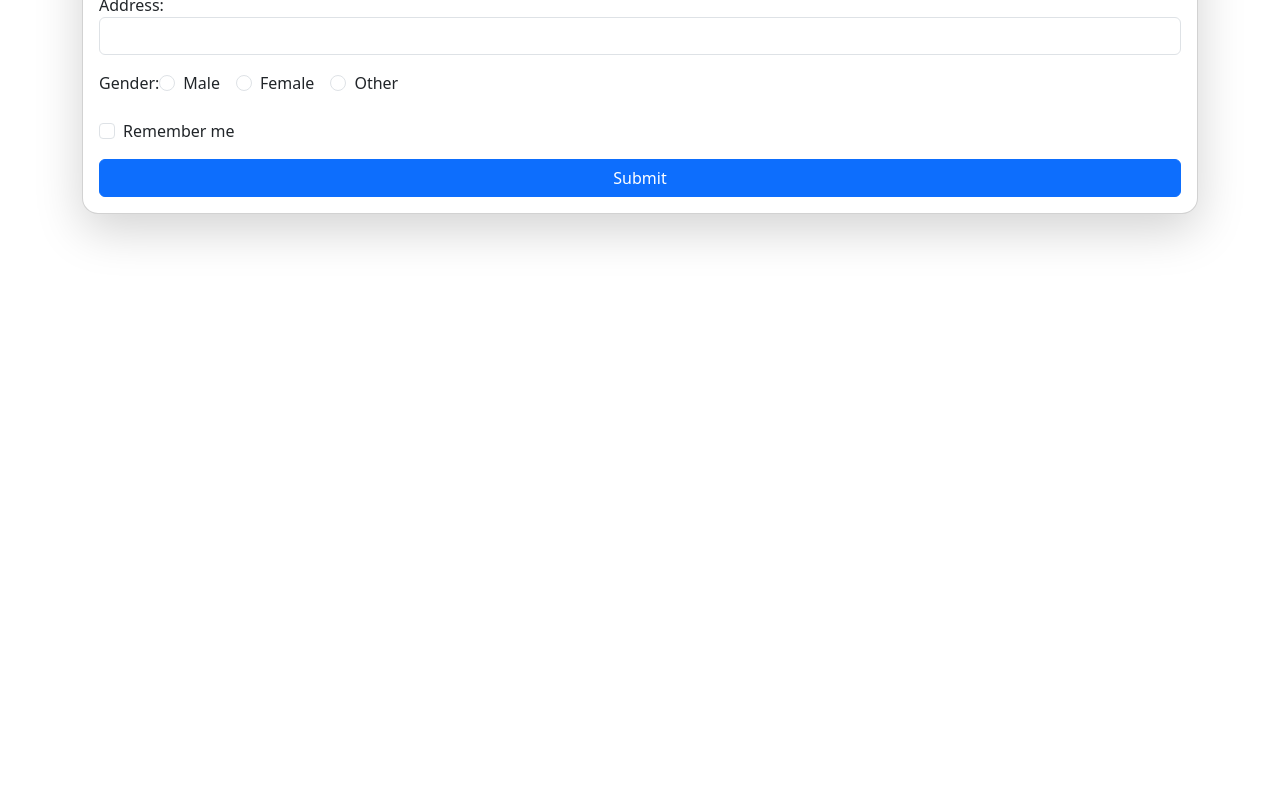
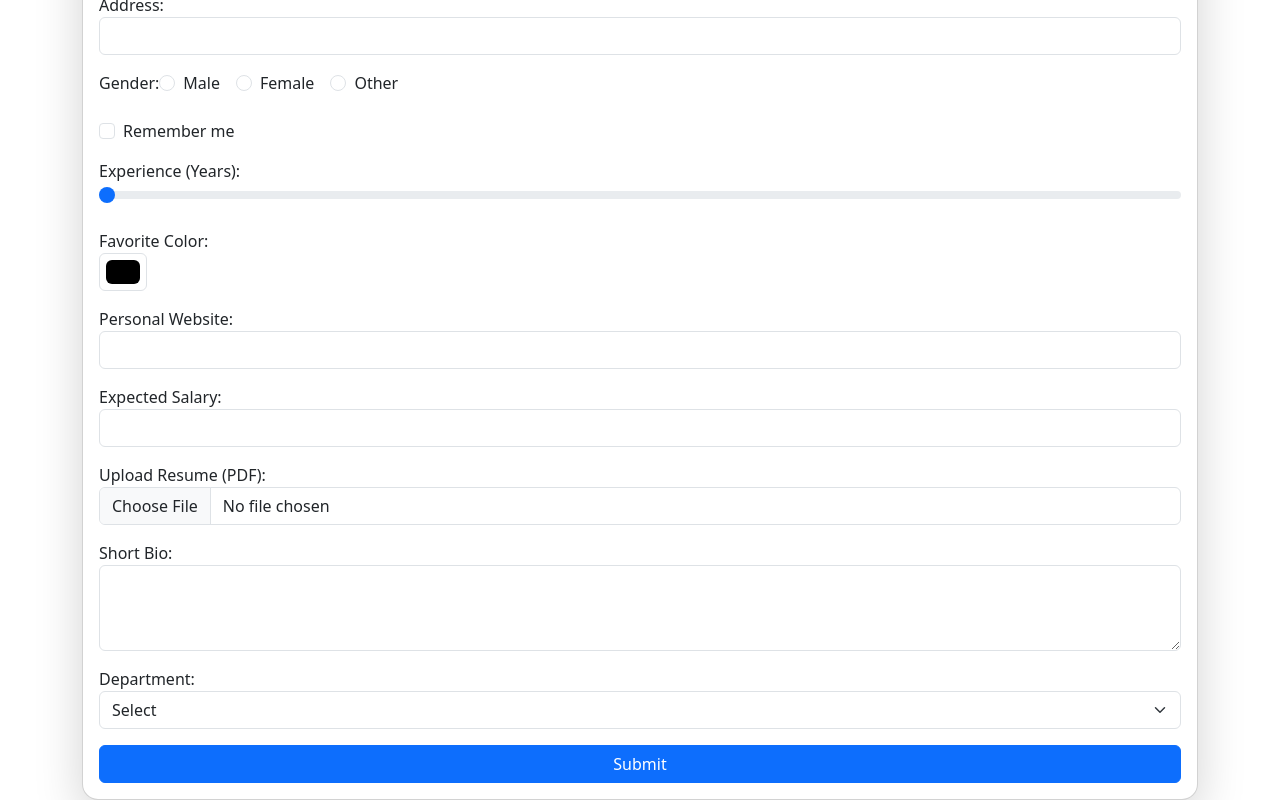
Before and after one commit to onlysaikikhere/angular-webpage, an Angular app: page / in a window 1280 px wide. Shown: the part 471-1271 px from the top of the page. Before the commit the page ends 800 px from the top, so only its background shows below. Built offline with nearby package versions, Linux system fonts and the light colour scheme.

Commit message:
updated html and app.component.ts

```diff
--- a/src/app/app.component.ts
+++ b/src/app/app.component.ts
@@ -13,7 +13,7 @@ export class App implements OnInit {
   employeeForm!: FormGroup;
   maxDate = new Date().toISOString().split('T')[0];
   genders = ['male', 'female', 'other'];
-
+  departments = ['HR', 'Engineering', 'Marketing', 'Finance', 'Sales'];
   constructor(private fb: FormBuilder) {}
 
   ngOnInit(): void {
@@ -25,7 +25,14 @@ export class App implements OnInit {
       altNumber: ['', Validators.pattern(/^\d{10}$/)],
       address: ['', Validators.required],
       gender: ['', Validators.required],
-      remember: [false]
+      remember: [false] ,
+      experience: [0],
+      favoriteColor: ['#000000'],
+      website: [''],
+      salary: [''],
+      resume: [null],
+      bio: [''],
+      department: ['']
     });
   }
 
--- a/src/app/app.html
+++ b/src/app/app.html
@@ -49,6 +49,45 @@
           <label class="form-check-label" for="remember">Remember me</label>
         </div>
 
+        <!-- Additional Input Fields -->
+        <div class="mb-3">
+          <label for="range">Experience (Years):</label>
+          <input type="range" class="form-range" formControlName="experience" id="range" min="0" max="30">
+        </div>
+
+        <div class="mb-3">
+          <label for="color">Favorite Color:</label>
+          <input type="color" class="form-control form-control-color" formControlName="favoriteColor" id="color">
+        </div>
+
+        <div class="mb-3">
+          <label for="website">Personal Website:</label>
+          <input type="url" class="form-control" formControlName="website" id="website">
+        </div>
+
+        <div class="mb-3">
+          <label for="salary">Expected Salary:</label>
+          <input type="number" class="form-control" formControlName="salary" id="salary" min="0">
+        </div>
+
+        <div class="mb-3">
+          <label for="resume">Upload Resume (PDF):</label>
+          <input type="file" class="form-control" formControlName="resume" id="resume" accept=".pdf">
+        </div>
+
+        <div class="mb-3">
+          <label for="bio">Short Bio:</label>
+          <textarea class="form-control" formControlName="bio" id="bio" rows="3"></textarea>
+        </div>
+
+        <div class="mb-3">
+          <label for="department">Department:</label>
+          <select class="form-select" formControlName="department" id="department">
+            <option value="">Select</option>
+            <option *ngFor="let dept of departments" [value]="dept">{{ dept }}</option>
+          </select>
+        </div>
+
         <button class="btn btn-primary w-100" type="submit">Submit</button>
       </form>
     </div>
```
